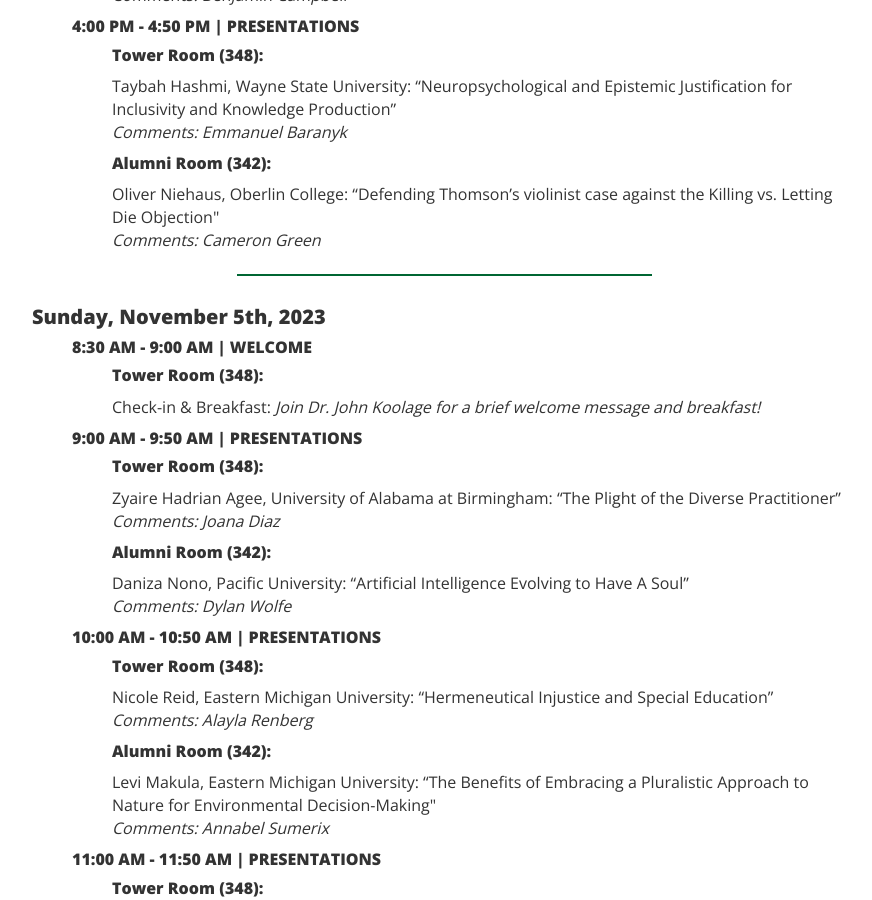
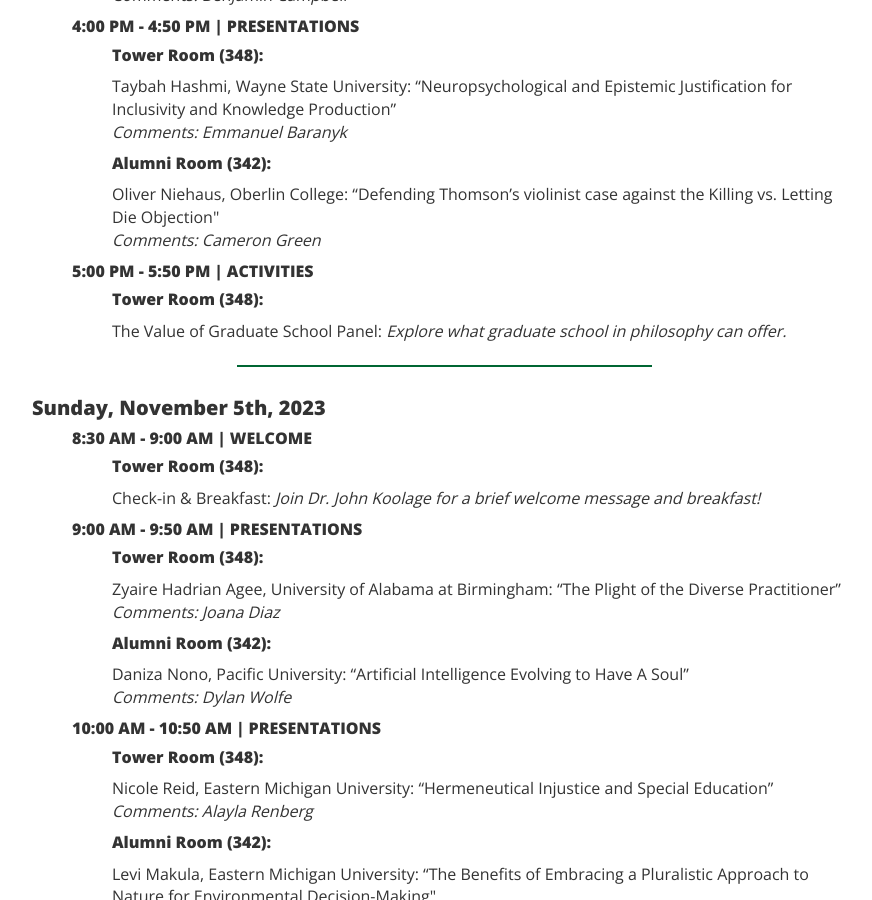
Before and after one commit to ucip/ucip.github.io, a Jekyll site: the page built from schedule.md, in a window 1280 px wide and 900 px high, scrolled down 1448 px. Shown: the whole window, without its empty margins (53-925 px from the left). Built offline with Jekyll 4.4.1, drawn with Linux system fonts in a browser that asks for light colours; nearby versions of some CDN libraries.

Commit message:
Update schedule.md
adds grad school panel

```diff
--- a/schedule.md
+++ b/schedule.md
@@ -114,6 +114,13 @@ permalink: /schedule/
             </li>
           </ul>
         </li>
+	<li><h5>5:00 PM - 5:50 PM | ACTIVITIES</h5>
+          <ul class="schedule-list">
+            <li><h5>Tower Room (348):</h5>
+              <p>The Value of Graduate School Panel: <em>Explore what graduate school in philosophy can offer.</em></p>
+            </li>
+          </ul>
+        </li>
       </ul>
     </div>
     <hr>
```
